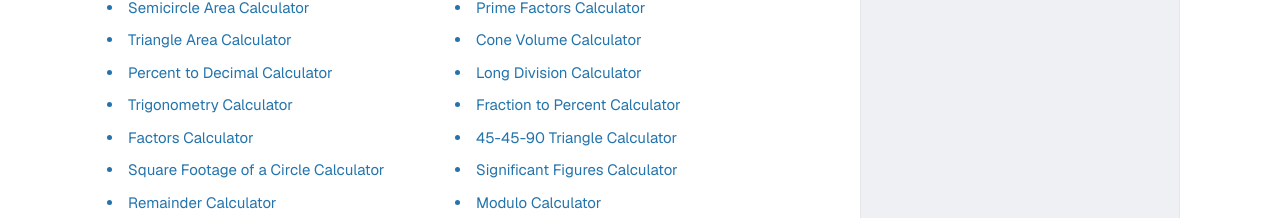
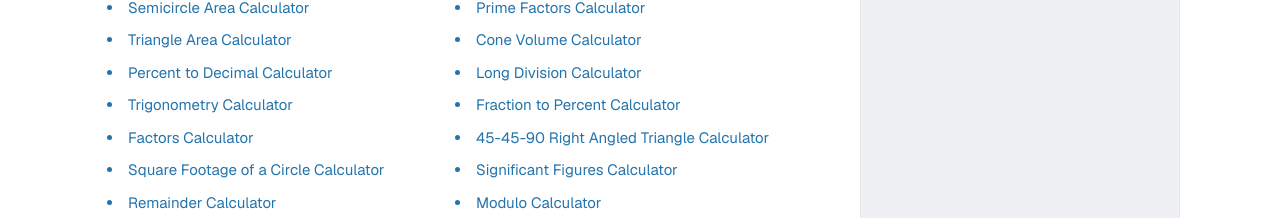
Before and after one commit to aviney-06/wwrm-calculators-site, a Next.js app: page /maths in a window 1280 px wide. Shown: the part 1178-1396 px from the top of the page. Built offline with nearby package versions, Linux system fonts and the light colour scheme; no server answers.

Commit message:
refactor: update 45-45-90 triangle calculator naming and paths for consistency and clarity

```diff
--- a/src/app/maths/45-45-90-right-angled-triangle-calculator/page.tsx
+++ b/src/app/maths/45-45-90-right-angled-triangle-calculator/page.tsx
@@ -2,8 +2,8 @@ import { Triangle454590_Calculator } from "@/components/Maths/Triangle454590/Tri
 import { MathsCalculatorPageLayout } from "@/components/Maths/shared/MathsCalculatorPageLayout";
 import { generateCalculatorPageMetadata } from "@/lib/calculatorPageMetadata";
 
-const PATH = "/maths/triangle-45-45-90-calculator";
-const FALLBACK_TITLE = "45-45-90 Triangle Calculator";
+const PATH = "/maths/45-45-90-right-angled-triangle-calculator";
+const FALLBACK_TITLE = "45-45-90 Right Angled Triangle Calculator";
 const FALLBACK_DESCRIPTION = "Sides of a 45°-45°-90° triangle from one known side.";
 
 export async function generateMetadata() {
--- a/src/data/calculatorCategoryLinks.ts
+++ b/src/data/calculatorCategoryLinks.ts
@@ -126,7 +126,7 @@ export const MATHS_CALCULATOR_LINKS: CalculatorLink[] = [
   { href: "/maths/trigonometry-calculator", label: "Trigonometry Calculator" },
   { href: "/maths/fraction-to-percent-calculator", label: "Fraction to Percent Calculator" },
   { href: "/maths/factors-calculator", label: "Factors Calculator" },
-  { href: "/maths/triangle-45-45-90-calculator", label: "45-45-90 Triangle Calculator" },
+  { href: "/maths/45-45-90-right-angled-triangle-calculator", label: "45-45-90 Right Angled Triangle Calculator" },
   { href: "/maths/square-footage-circle-calculator", label: "Square Footage of a Circle Calculator" },
   { href: "/maths/significant-figures-calculator", label: "Significant Figures Calculator" },
   { href: "/maths/remainder-calculator", label: "Remainder Calculator" },
```
Also changed, not shown: 1 other file (tests, documents, lock files or other folders).
